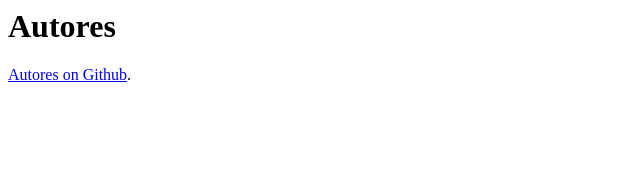
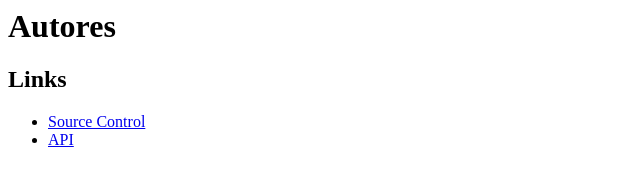
Before and after one commit to autores-uk/autores, a plain HTML site: page docs/index.html in a window 1280 px wide. Shown: the whole page, without its empty margins (0-640 px from the left). Drawn offline with Linux system fonts and the light colour scheme.

```diff
--- a/docs/index.html
+++ b/docs/index.html
@@ -4,6 +4,10 @@
   </head>
   <body>
     <h1>Autores</h1>
-    <a href="https://github.com/autores-uk/autores">Autores on Github</a>.
+    <h2>Links</h2>
+    <ul>
+      <li><a href="https://github.com/autores-uk/autores">Source Control</a></li>
+      <li><a href="apidocs/index.html">API</a></li>
+    </ul>
   </body>
 </html>
```
Also changed, not shown: 3 other files.
